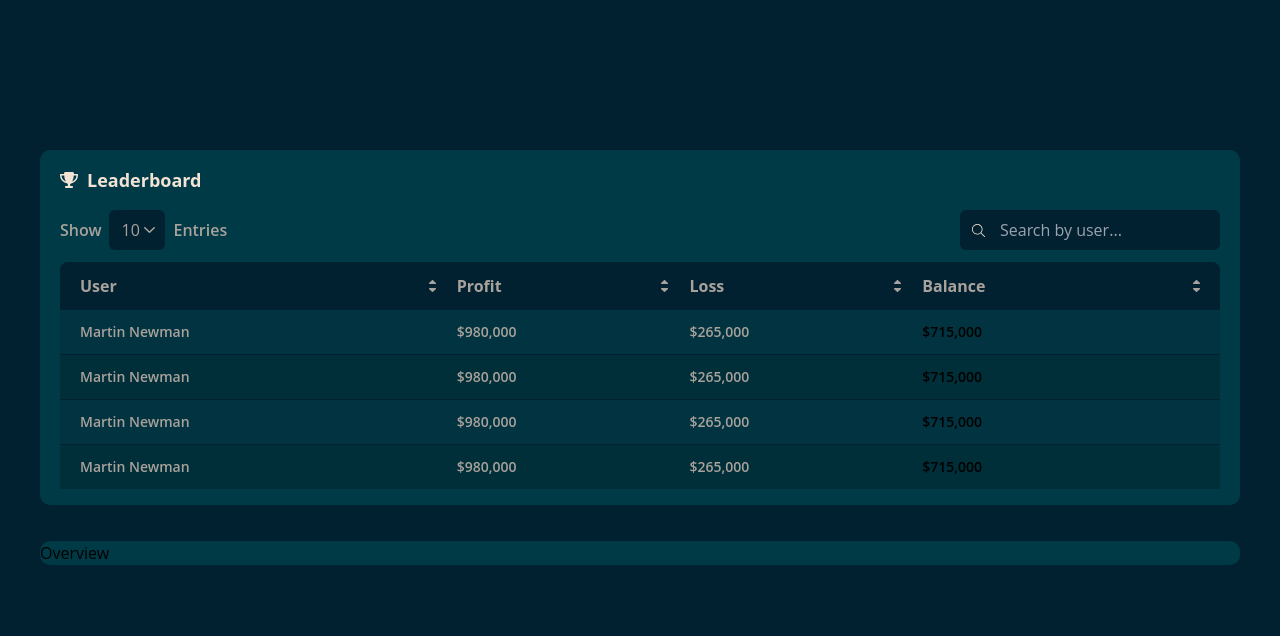
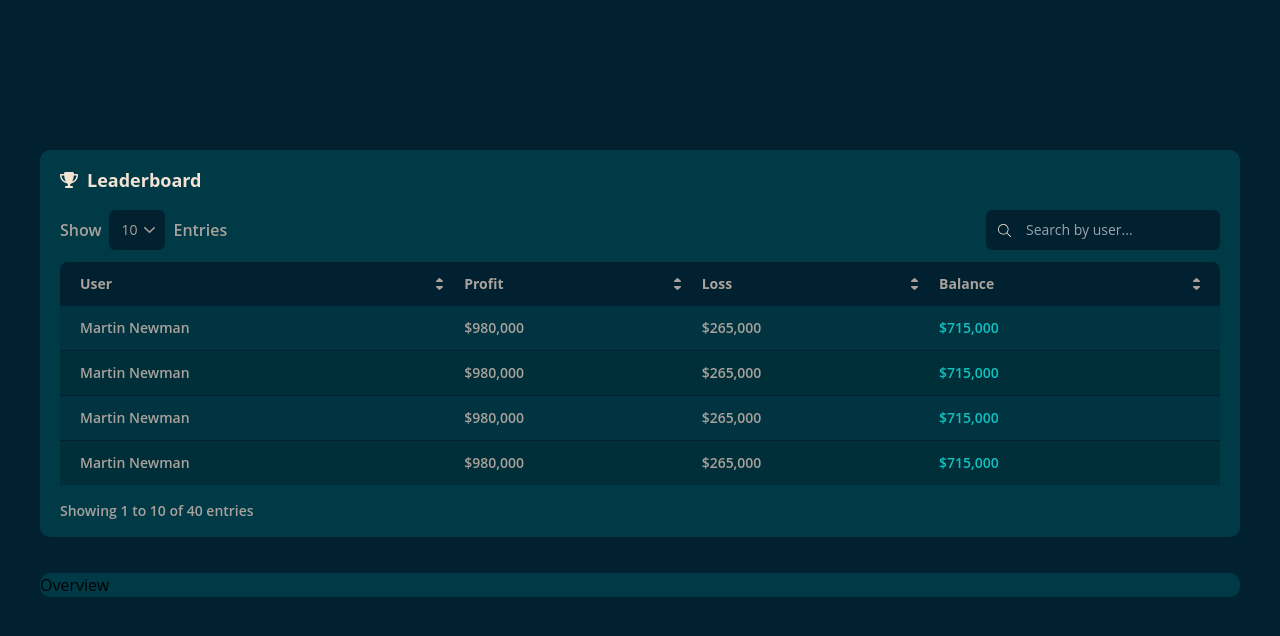
Before and after one commit to charliezone/fpfx-react-test, a React (Vite) app: page / in a window 1280 px wide. Shown: the top 636 px of the page. Built offline with nearby package versions, Linux system fonts and the light colour scheme.

Commit message:
layout current displayed entries

```diff
--- /dev/null
+++ b/src/components/Leaderboard/CurrentDisplayedEntries/index.tsx
@@ -0,0 +1,3 @@
+export function CurrentDisplayedEntries() {
+    return <span className="font-semibold text-cloudy text-sm">Showing 1 to 10 of 40 entries</span>
+}
--- a/src/components/Leaderboard/DisplayEntries/index.tsx
+++ b/src/components/Leaderboard/DisplayEntries/index.tsx
@@ -22,7 +22,7 @@ export function DisplayEntries() {
             <span className="text-cloudy leading-27 font-semibold">Show</span>
             <select
                 onChange={handleOptionSelected}
-                className="bg-primary rounded-md pl-3 h-10 w-14 text-cloudy custom-select outline-none bg-no-repeat"
+                className="bg-primary rounded-md pl-3 h-10 w-14 text-cloudy text-sm custom-select outline-none bg-no-repeat"
                 style={{backgroundImage: `url(${Icon})`}}
             >
                 {getOptions()}
--- a/src/components/Leaderboard/LeaderTable/TableHeadCell/index.tsx
+++ b/src/components/Leaderboard/LeaderTable/TableHeadCell/index.tsx
@@ -3,7 +3,7 @@ import Icon from './arrow-down.svg';
 export function TableHeadCell({ text }: {text: string}) {
     return (
         <th className="pl-5 py-3 font-bold text-md text-cloudy last:pr-5">
-            <div className="flex justify-between items-center">
+            <div className="flex justify-between items-center text-sm">
                 { text }
                 <div className="flex flex-col gap-1">
                     <img src={Icon} className="transform rotate-180" alt="Arrow down" />
--- a/src/components/Leaderboard/SearchByUser/index.tsx
+++ b/src/components/Leaderboard/SearchByUser/index.tsx
@@ -3,7 +3,7 @@ import Icon from './magnifier-icon.svg';
 export function SearchByUser() {
     return (
         <div className="relative flex">
-            <input type="text" className="pl-10 pr-3 bg-primary rounded-md text-cloudy outline-none" placeholder="Search by user..." />
+            <input type="text" className="pl-10 pr-3 bg-primary rounded-md text-cloudy text-sm outline-none" placeholder="Search by user..." />
             <div className="absolute inset-y-0 left-0 pl-3 flex items-center pointer-events-none">
                 <img src={Icon} alt="Magnifier icon" />
             </div>
--- a/src/components/Leaderboard/index.tsx
+++ b/src/components/Leaderboard/index.tsx
@@ -1,3 +1,4 @@
+import { CurrentDisplayedEntries } from './CurrentDisplayedEntries';
 import { DisplayEntries } from './DisplayEntries';
 import { LeaderTable } from './LeaderTable';
 import { SearchByUser } from './SearchByUser';
@@ -12,9 +13,12 @@ export function Leaderboard() {
             <div className="flex flex-col">
                 <div className="flex justify-between mb-3">
                     <DisplayEntries/>
-                    <SearchByUser />
+                    <SearchByUser/>
                 </div>
-                <LeaderTable />
+                <div className="mb-4">
+                    <LeaderTable/>
+                </div>
+                <CurrentDisplayedEntries/>
             </div>
         </section>
     );
--- a/tailwind.config.js
+++ b/tailwind.config.js
@@ -14,6 +14,7 @@ export default {
         cloudy: '#A9A29C',
         cyprus: '#013440',
         daintree: '#012F39',
+        java: '#0FC2C0',
       },
       padding: {
         '150': '150px'
```
